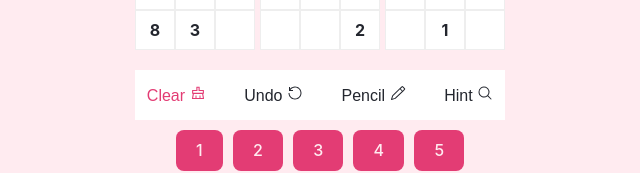
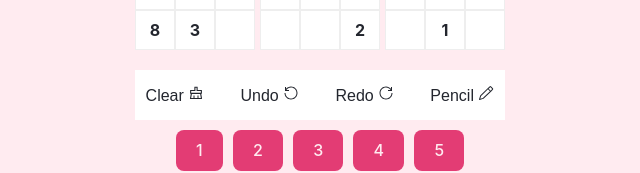
Before and after one commit to alancleetus/React-Sudoku, a React (Vite) app: page / in a window 1280 px wide. Both pictures are taken after a click on the button "New Game". Shown: the part 493-666 px from the top of the page, without its empty margins (320-960 px from the left). Built offline with nearby package versions, Linux system fonts and the light colour scheme.

Commit message:
Changing how users interact with the sudoku grid
Users can now select number first then click on cells where they want to enter the number, or then click cell first and then click the number they want to enter.

```diff
--- a/src/assets/styles/App.css
+++ b/src/assets/styles/App.css
@@ -91,7 +91,10 @@ input[type="number"] {
 .sudoku-cell.bottom-margin {
   margin-bottom: 5px; /* Adjust the gap size as needed */
 }
-
+.sudoku-cell.editable-cell.active-cell {
+  background: var(--primary-color);
+  color: var(--secondary-color);
+}
 .sudoku-cell.red {
   background-color: red;
   color: white;
--- a/src/components/ActionButtons.jsx
+++ b/src/components/ActionButtons.jsx
@@ -1,37 +1,32 @@
 // ActionButtons.jsx
 
-import PropTypes from "prop-types";
+import { AiOutlineClear } from "react-icons/ai";
+import { LiaRedoAltSolid, LiaUndoAltSolid } from "react-icons/lia";
+import { GoPencil } from "react-icons/go";
+import "../assets/styles/ActionButtons.css";
+import { useSudokuContext } from "../contexts/SudokuProvider";
 
-import { AiOutlineClear } from "react-icons/ai";
-import { LiaUndoAltSolid } from "react-icons/lia";
-import { GoPencil } from "react-icons/go";
-import { HiMagnifyingGlass } from "react-icons/hi2";
-import "../assets/styles/ActionButtons.css";
-
-function ActionButtons({ setCurrInputNumber, currInputNumber }) {
+function ActionButtons() {
+  const { currInputNumber, handleNumberClick } = useSudokuContext();
   return (
     <div className="action-buttons">
       <button
-        onClick={() => setCurrInputNumber(-1)}
-        className={`clear-button ${currInputNumber === -1 ? "active" : ""}`}
+        onClick={() => handleNumberClick(0)}
+        className={`clear-button ${currInputNumber === 0 ? "active" : ""}`}
       >
         Clear <AiOutlineClear />
       </button>
       <button className="undo-button">
         Undo <LiaUndoAltSolid />
       </button>
+      <button className="redo-button">
+        Redo <LiaRedoAltSolid />
+      </button>
       <button className="pencil-button">
         Pencil <GoPencil />
-      </button>
-      <button className="hint-button">
-        Hint <HiMagnifyingGlass />
       </button>
     </div>
   );
 }
 
-ActionButtons.propTypes = {
-  currInputNumber: PropTypes.number.isRequired,
-  setCurrInputNumber: PropTypes.func.isRequired,
-};
 export default ActionButtons;
--- a/src/components/ButtonNumberContainer.jsx
+++ b/src/components/ButtonNumberContainer.jsx
@@ -1,17 +1,13 @@
-import PropTypes from "prop-types";
 import InputButton from "./InputButton";
 import ActionButtons from "./ActionButtons"; // Import the new ActionButtons component
 
-function ButtonNumberContainer({ currInputNumber, setCurrInputNumber }) {
+function ButtonNumberContainer() {
   const numList = [1, 2, 3, 4, 5, 6, 7, 8, 9];
 
   return (
     <>
       {/* Action Buttons Section */}
-      <ActionButtons
-        setCurrInputNumber={setCurrInputNumber}
-        currInputNumber={currInputNumber}
-      />
+      <ActionButtons />
 
       <div
         style={{
@@ -32,14 +28,7 @@ function ButtonNumberContainer({ currInputNumber, setCurrInputNumber }) {
           }}
         >
           {numList.map((num) => {
-            return (
-              <InputButton
-                key={"button_" + num}
-                num={num}
-                setCurrInputNumber={setCurrInputNumber}
-                currInput={currInputNumber}
-              ></InputButton>
-            );
+            return <InputButton key={"button_" + num} num={num}></InputButton>;
           })}
         </div>
       </div>
@@ -47,9 +36,4 @@ function ButtonNumberContainer({ currInputNumber, setCurrInputNumber }) {
   );
 }
 
-ButtonNumberContainer.propTypes = {
-  currInputNumber: PropTypes.number.isRequired,
-  setCurrInputNumber: PropTypes.func.isRequired,
-};
-
 export default ButtonNumberContainer;
--- a/src/components/InputButton.jsx
+++ b/src/components/InputButton.jsx
@@ -1,15 +1,14 @@
 import PropTypes from "prop-types";
+import { useSudokuContext } from "../contexts/SudokuProvider";
 
-export default function InputButton({ num, setCurrInputNumber, currInput }) {
-  function onButtonClick(e) {
-    setCurrInputNumber(parseInt(e.target.value));
-  }
+export default function InputButton({ num }) {
+  const { currInputNumber, handleNumberClick } = useSudokuContext();
 
   return (
     <button
-      onClick={onButtonClick}
+      onClick={() => handleNumberClick(num)}
       value={num > 0 && num}
-      className={currInput == num ? "num-button active" : "num-button"}
+      className={currInputNumber == num ? "num-button active" : "num-button"}
     >
       {num}
     </button>
@@ -18,6 +17,4 @@ export default function InputButton({ num, setCurrInputNumber, currInput }) {
 
 InputButton.propTypes = {
   num: PropTypes.number.isRequired,
-  setCurrInputNumber: PropTypes.func.isRequired,
-  currInput: PropTypes.number.isRequired,
 };
--- a/src/components/InputCell.jsx
+++ b/src/components/InputCell.jsx
@@ -4,8 +4,7 @@ import { useState, useEffect } from "react";
 import { useSudokuContext } from "../contexts/SudokuProvider";
 
 export default function InputCell({ row, col }) {
-  const { sudokuGrid, solutionGrid, updateCell, currInputNumber } =
-    useSudokuContext();
+  const { sudokuGrid, solutionGrid, handleCellClick } = useSudokuContext();
 
   const initialValue = sudokuGrid[row][col]
     ? sudokuGrid[row][col]
@@ -20,34 +19,6 @@ export default function InputCell({ row, col }) {
 
   const [classes, setClasses] = useState("sudoku-cell");
 
-  function onClickCell() {
-    console.log(
-      "onClickCell: row(" +
-        row +
-        ") col(" +
-        col +
-        ") currInputNumber (" +
-        currInputNumber +
-        ")"
-    );
-
-    if (sudokuGrid[row][col] === 0) {
-      // Handle valid or invalid move
-      const validMove = updateCell(row, col, currInputNumber);
-
-      if (currInputNumber === -1) setCellValue(null);
-      else setCellValue(currInputNumber);
-
-      setClasses((prev) =>
-        validMove || currInputNumber === -1
-          ? prev.replace(" red", "")
-          : prev.includes(" red")
-          ? prev
-          : prev + " red"
-      );
-    }
-  }
-
   useEffect(() => {
     let newClasses = "sudoku-cell";
     if (row === 2 || row === 5) newClasses += " bottom-margin";
@@ -61,7 +32,7 @@ export default function InputCell({ row, col }) {
   return (
     <div
       className={classes}
-      onClick={onClickCell}
+      onClick={() => handleCellClick(row, col)}
       data-row={row}
       data-col={col}
     >
--- a/src/contexts/SudokuProvider.jsx
+++ b/src/contexts/SudokuProvider.jsx
@@ -13,7 +13,10 @@ export const SudokuProvider = ({ children }) => {
   const { resetTimer, updateTimer } = useTimerContext();
   const { gameDifficulty, updateGameDifficulty } = useGameDifficultyContext();
   const { switchScreen } = useScreenContext();
-  const [currInputNumber, setCurrInputNumber] = useState(-1);
+
+  const [currInputNumber, setCurrInputNumber] = useState(-1); // Active number (-1 means none)
+  const [activeCell, setActiveCell] = useState(null); // Active cell (null means none)
+  const [inputMode, setInputMode] = useState("noInput"); // Modes: "noInput", "numberFirst", "cellFirst"
 
   const [sudokuGrid, setSudokuGrid] = useState(() => EmptyGrid());
   const [solutionGrid, setSolutionGrid] = useState(() => EmptyGrid());
@@ -21,29 +24,128 @@ export const SudokuProvider = ({ children }) => {
   const [invalidCells, setInvalidCells] = useState(new Set()); // Track invalid cells
 
   const updateCell = (row, col, value) => {
-    console.log("updating cell");
+    console.log("updating solution");
+    console.log("row:" + row + ", col:" + col + ", val:" + value);
 
     const newGrid = [...solutionGrid];
     newGrid[row][col] = value;
 
     setSolutionGrid(newGrid);
+
     validateSudokuGrid(solutionGrid, row, col, value);
-
     setInvalidCells(validateSudokuGrid(newGrid)); // Revalidate after update
   };
+
+  const handleNumberClick = (num) => {
+    console.log("Handle Number Click:" + num);
+    if (inputMode === "numberFirst" && currInputNumber === num) {
+      // Deactivate number-first mode if the same number is clicked again
+      resetInputMode();
+    } else if (
+      inputMode === "noInput" ||
+      (inputMode === "numberFirst" && currInputNumber !== num)
+    ) {
+      // Switch to number mode and update number
+      setCurrInputNumber(num);
+      setActiveCell(null); // Deactivate any active cell
+      setInputMode("numberFirst");
+    } else if (inputMode === "cellFirst") {
+      // In cell-first mode, update the cell immediately
+      updateCell(activeCell.row, activeCell.col, num);
+    }
+  };
+
+  const handleCellClick = (row, col) => {
+    console.log("handleCellClick");
+    if (sudokuGrid[row][col] > 0) {
+      resetInputMode();
+      return;
+    }
+    const isSameCell =
+      activeCell && activeCell.row === row && activeCell.col === col;
+
+    if (inputMode === "cellFirst" && isSameCell) {
+      // Deactivate cell-first mode if the same cell is clicked again
+      resetInputMode();
+    } else if (inputMode === "cellFirst" && !isSameCell) {
+      const cellElement = document.querySelector(
+        `[data-row="${activeCell.row}"][data-col="${activeCell.col}"]`
+      );
+
+      if (cellElement) {
+        cellElement.classList.remove("active-cell");
+      }
+      // Change active cell
+      setActiveCell({ row, col });
+    } else if (inputMode === "numberFirst") {
+      // In number-first mode, update the cell immediately
+      const cellElement = document.querySelector(
+        `[data-row="${row}"][data-col="${col}"]`
+      );
+
+      if (cellElement.innerText == currInputNumber) {
+        updateCell(row, col, 0);
+      } else updateCell(row, col, currInputNumber);
+    } else {
+      // Otherwise, activate the cell-first mode
+      setActiveCell({ row, col });
+      setCurrInputNumber(-1); // Deactivate any active number
+      setInputMode("cellFirst");
+    }
+  };
+
+  const resetInputMode = () => {
+    setInputMode("noInput");
+    setCurrInputNumber(-1);
+    setActiveCell(null);
+  };
+
   useEffect(() => {
     markInvalidCells();
   }, [invalidCells]);
 
+  useEffect(() => {
+    markActiveCell();
+  }, [activeCell]);
+
+  useEffect(() => {
+    console.log("inputMode:" + inputMode);
+  }, [inputMode]);
+
+  const markActiveCell = () => {
+    if (activeCell) {
+      const cellElement = document.querySelector(
+        `[data-row="${activeCell.row}"][data-col="${activeCell.col}"]`
+      );
+
+      if (cellElement) {
+        cellElement.classList.add("active-cell");
+      }
+    } else {
+      // Apply visual updates
+      for (let i = 0; i < 9; i++) {
+        for (let j = 0; j < 9; j++) {
+          const cellElement = document.querySelector(
+            `[data-row="${i}"][data-col="${j}"]`
+          );
+
+          if (cellElement) {
+            cellElement.classList.remove("active-cell");
+          }
+        }
+      }
+    }
+  };
+
   const markInvalidCells = () => {
-    console.log("markInvalidCells");
-    console.log("invalidCells" + invalidCells);
+    // console.log("markInvalidCells");
+    // console.log("invalidCells" + invalidCells);
 
     // Apply visual updates
     for (let i = 0; i < 9; i++) {
       for (let j = 0; j < 9; j++) {
         const cellKey = `${i}-${j}`;
-        console.log("Checking cellKey:" + cellKey);
+        // console.log("Checking cellKey:" + cellKey);
 
         const cellElement = document.querySelector(
           `[data-row="${i}"][data-col="${j}"]`
@@ -51,10 +153,8 @@ export const SudokuProvider = ({ children }) => {
 
         if (cellElement) {
           if (invalidCells.has(cellKey)) {
-            console.log("found");
             cellElement.classList.add("red");
           } else {
-            console.log("not found");
             cellElement.classList.remove("red");
           }
         }
@@ -110,6 +210,9 @@ export const SudokuProvider = ({ children }) => {
         updateCell,
         currInputNumber,
         setCurrInputNumber,
+        handleCellClick,
+        handleNumberClick,
+        resetInputMode,
       }}
     >
       {children}
--- a/src/screens/GameScreen.jsx
+++ b/src/screens/GameScreen.jsx
@@ -8,13 +8,11 @@ import TimerComponent from "../components/TimerComponent";
 import { useTimerContext } from "../contexts/TimerContext";
 import { useScreenContext } from "../contexts/ScreenContext";
 import { useGameDifficultyContext } from "../contexts/GameDifficultyProvider";
-import { useSudokuContext } from "../contexts/SudokuProvider";
 
 function GameScreen() {
   const { isTimerActive, toggleTimer } = useTimerContext();
   const { handleHomeClick, handleSettingsClick } = useScreenContext();
   const { gameDifficulty } = useGameDifficultyContext();
-  const { currInputNumber, setCurrInputNumber } = useSudokuContext();
 
   return (
     <div>
@@ -53,14 +51,8 @@ function GameScreen() {
           </button>
         </div>
       </div>
-      <GameGrid
-        currInputNumber={currInputNumber}
-        gameDifficulty={gameDifficulty}
-      />
-      <ButtonNumberContainer
-        currInputNumber={currInputNumber}
-        setCurrInputNumber={setCurrInputNumber}
-      />
+      <GameGrid />
+      <ButtonNumberContainer />
     </div>
   );
 }
```
